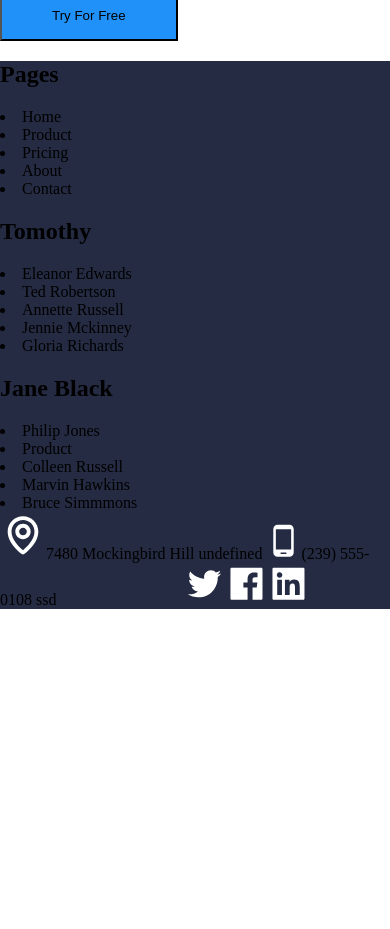
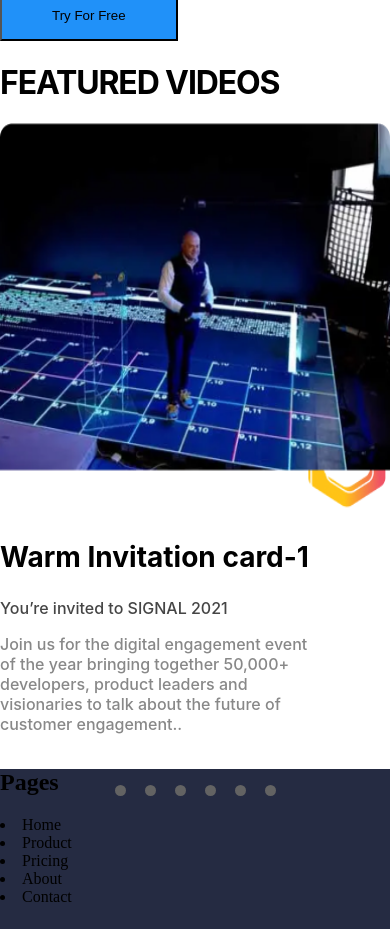
Before and after one commit to NoumanEjaz-dev/FigmaLand, a Next.js app: page / in a window 390 px wide. Shown: the part 3880-4809 px from the top of the page. Before the commit the page ends 4489 px from the top, so only its background shows below. Built offline with nearby package versions, Linux system fonts and the light colour scheme.

Commit message:
slider changes done

```diff
--- a/components/Navbar/Navbar.jsx
+++ b/components/Navbar/Navbar.jsx
@@ -1,6 +1,5 @@
 import React, { useState, useEffect } from "react";
 import Link from "next/link";
-// import Logo from "../src/img/dark.png";
 import Logo from "../../src/img/dark.png";
 import Image from "next/image";
 import Lindedin from "../../src/img/linkedin.png";
@@ -39,7 +38,7 @@
         }}
       >
         <div
-          className={`${styles.NavbarContainer} flex justify-evenly items-center text-white h-full px-6 pt-14`}
+          className={`${styles.NavbarContainer} flex justify-evenly items-center text-white h-full px-6 pt-4 pb-4`}
         >
           <div className="flex">
             <div className={`${styles.logoSm} `}>
--- a/components/Slider/SliderBox.js
+++ b/components/Slider/SliderBox.js
@@ -5,55 +5,94 @@
 import "slick-carousel/slick/slick-theme.css";
 import leftArrowIcon from "../../public/image/arrow-left.png";
 import rightArrowIcon from "../../public/image/arrowRight.png";
-import "../../src/styles/Home.module.css";
+import styles from "../../src/styles/Home.module.css";
+import { AiOutlineArrowRight } from "react-icons/ai";
+import { AiOutlineArrowLeft } from "react-icons/ai";
+
+// ... (Your other imports and components)
+
+// Updated SampleNextArrow component
 function SampleNextArrow(props) {
   const { className, style, onClick } = props;
   return (
     <div
-      className={className}
+      className={styles.arrow}
       style={{
         ...style,
+        fontSize: "50px",
+        cursor: "pointer",
+        // maringTop: "100px",
+
+        // color: "black !important", // Set arrow color to black
+        // fontSize: "30px !important", // Set arrow font size to 30px
+        // textAlign: "end",
+        // marginTop: "285px",
+        // width: "80px",
+        // cursor: "pointer",
+        // direction: "rtl",
         position: "absolute",
-        width: "100%",
-        textAlign: "end",
-        marginTop: "300px",
       }}
-      // onClick={onClick}
+      onClick={onClick}
     >
-      <Image
-        src={rightArrowIcon}
-        alt="arrowIcon"
-        width="80px"
-        height="60px"
-        onClick={onClick}
-      />
-      {/* <Image src={rightArrowIcon} alt="arrowIcon" width="80px" height="60px" /> */}
+      {/* <AiOutlineArrowLeft
+        color="gray"
+        className="arrowIcons"
+        style={{ marginTop: "13px" }}
+      /> */}
+      <svg
+        xmlns="http://www.w3.org/2000/svg"
+        width="60"
+        height="61"
+        viewBox="0 0 60 61"
+        fill="none"
+      >
+        <path
+          d="M58.2818 28.7243H9.38636L20.6358 17.4749L17.9842 14.8233L2.20804 30.5994L17.9842 46.3756L20.6358 43.724L9.38612 32.4743H58.2818V28.7243Z"
+          fill="#636363"
+        />
+      </svg>
     </div>
   );
 }
 
+// Updated SamplePrevArrow component
 function SamplePrevArrow(props) {
+  const isSmallScreen = () => window.innerWidth < 1024;
+
   const { className, style, onClick } = props;
   return (
     <div
-      // className={className}
+      className={styles.arrow}
       style={{
         ...style,
-        // display: "block",
-        marginTop: "610px",
-        // background: "",
-        position: "absolute",
+
+        float: "right",
+        fontSize: "50px",
+        width: "20px",
         cursor: "pointer",
-        zIndex: "1",
+        // width: "70px",
+        position: "relative",
+        right: "50px",
+        top: "660px",
       }}
+      onClick={onClick}
     >
-      <Image
-        src={leftArrowIcon}
-        alt="arrowIcon"
-        width="80px"
-        height="60px"
-        onClick={onClick}
-      />
+      {/* <AiOutlineArrowRight color="gray" className="arrowIcons" /> */}
+      <svg
+        color="gray"
+        className="arrowIcons"
+        // style={{ marginTop: "13px" }}
+        xmlns="http://www.w3.org/2000/svg"
+        width="57"
+        height="33"
+        viewBox="0 0 57 33"
+        fill="none"
+      >
+        <path
+          d="M0.718185 18.4749L49.6136 18.4749L38.3642 29.7243L41.0158 32.3759L56.7919 16.5998L41.0158 0.823656L38.3642 3.47525L49.6138 14.7249L0.718185 14.7249V18.4749Z"
+          fill="#636363"
+        />
+      </svg>
     </div>
   );
 }
@@ -61,49 +100,46 @@
 const SliderBox = () => {
   const settings = {
     dots: true,
-    arrow: true,
+    arrows: true,
     infinite: true,
     speed: 500,
     slidesToShow: 3,
     slidesToScroll: 1,
     nextArrow: <SampleNextArrow />,
     prevArrow: <SamplePrevArrow />,
+    customPaging: function (i) {
+      return <div className={`${styles.customDot} `}></div>;
+    },
     responsive: [
       {
         breakpoint: 1024,
         settings: {
-          slidesToShow: 3,
+          slidesToShow: 2,
           slidesToScroll: 3,
           infinite: true,
           dots: true,
         },
       },
       {
-        breakpoint: 600,
-        settings: {
-          slidesToShow: 2,
-          slidesToScroll: 2,
-          initialSlide: 2,
-        },
-      },
-      {
-        breakpoint: 480,
+        breakpoint: 786,
         settings: {
           slidesToShow: 1,
           slidesToScroll: 1,
+          dots: true,
         },
       },
     ],
   };
   return (
     <>
-      <div className="w-3/4 m-auto">
+      <div className="w-3/4 m-auto pb-36 ">
+        <h1 className={`${styles.SliderHeading} text-center`}>FEATURED VIDEOS</h1>
         <div className="mt-20">
           <Slider {...settings}>
             {data.map((d) => (
               // eslint-disable-next-line react/jsx-key
               <div className="">
-                <div className="flex justify-center items-center">
+                <div className="flex justify-center m-2 items-center">
                   <Image
                     src={d.img}
                     alt="image1"
@@ -113,9 +149,18 @@
                 </div>
 
                 <div className="flex flex-col justify-center items-center gap-5 p-4">
-                  <h2 className=" text-3xl font-bold">{d.name}</h2>
-                  <p>{d.title}</p>
-                  <p className="text-center w-96 m-auto">{d.Text}</p>
+                  <h2
+                    className={`${styles.TitleName} text-3xl font-bold text-center`}
+                  >
+                    {" "}
+                    {d.name}
+                  </h2>
+                  <p className={`${styles.InvitedText} text-center`}>
+                    {d.title}
+                  </p>
+                  <p className={`${styles.sliderText} text-center m-auto`}>
+                    {d.Text}
+                  </p>
                 </div>
               </div>
             ))}
@@ -128,37 +173,37 @@
 
 const data = [
   {
-    name: `Warm Invitation`,
+    name: `Warm Invitation card-1`,
     img: `/image/sliderImage.png`,
     title: `You’re invited to SIGNAL 2021`,
     Text: `Join us for the digital engagement event of the year bringing together 50,000+ developers, product leaders and visionaries to talk about the future of customer engagement.. `,
   },
   {
-    name: `Warm Invitation`,
+    name: `Warm Invitation card-2`,
     img: `/image/sliderImage.png`,
     title: `You’re invited to SIGNAL 2021`,
     Text: `Join us for the digital engagement event of the year bringing together 50,000+ developers, product leaders and visionaries to talk about the future of customer engagement.. `,
   },
   {
-    name: `Warm Invitation`,
+    name: `Warm Invitation card-3`,
     img: `/image/sliderImage.png`,
     title: `You’re invited to SIGNAL 2021`,
     Text: `Join us for the digital engagement event of the year bringing together 50,000+ developers, product leaders and visionaries to talk about the future of customer engagement.. `,
   },
   {
-    name: `Warm Invitation`,
+    name: `Warm Invitation card-4`,
     img: `/image/sliderImage.png`,
     title: `You’re invited to SIGNAL 2021`,
     Text: `Join us for the digital engagement event of the year bringing together 50,000+ developers, product leaders and visionaries to talk about the future of customer engagement.. `,
   },
   {
-    name: `Warm Invitation`,
+    name: `Warm Invitation card-5`,
     img: `/image/sliderImage.png`,
     title: `You’re invited to SIGNAL 2021`,
     Text: `Join us for the digital engagement event of the year bringing together 50,000+ developers, product leaders and visionaries to talk about the future of customer engagement.. `,
   },
   {
-    name: `Warm Invitation`,
+    name: `Warm Invitation card-6`,
     img: `/image/sliderImage.png`,
     title: `You’re invited to SIGNAL 2021`,
     Text: `Join us for the digital engagement event of the year bringing together 50,000+ developers, product leaders and visionaries to talk about the future of customer engagement.. `,
--- a/src/pages/index.tsx
+++ b/src/pages/index.tsx
@@ -23,6 +23,7 @@
             <Intro Change={isChange} SetChange={setIsChange} />
             <Feature />
             <Partners />
+            <SliderBox />
             <Footer />
           </div>
         </div>
--- a/src/styles/Home.module.css
+++ b/src/styles/Home.module.css
@@ -13,23 +13,6 @@
   /* clip-path: polygon(298% 0%, -169% 0%, 49% 108%); */
   /* clip-path: polygon(128% 0%, -27% 0%, 49% 84%); */
 }
-
-/* .slick-dots li button:before {
-  font-family: "slick" !important;
-  font-size: 18px !important;
-  line-height: 30px !important;
-  position: absolute !important;
-  top: 0;
-  left: 0;
-  width: 20px;
-  height: 20px;
-  content: "•";
-  text-align: center;
-  opacity: 0.25;
-  color: black;
-  -webkit-font-smoothing: antialiased;
-  -moz-osx-font-smoothing: grayscale;
-} */
 
 .Intro {
   background-image: url("../img/bg.png");
@@ -78,6 +61,9 @@
     width: 100%;
     margin: auto;
   }
+  .arrow {
+    display: none !important;
+  }
 }
 
 @media only screen and (max-width: 768px) {
@@ -93,6 +79,9 @@
   }
   .footerContainer {
     flex-wrap: wrap;
+  }
+  .arrow {
+    display: none !important;
   }
 }
 
@@ -257,3 +246,50 @@
 .footerSection {
   background: var(--Dark-background, #252b42);
 }
+
+.customDot {
+  width: 11px;
+  height: 11px;
+  border-radius: 50%;
+  background-color: #636363;
+  margin: 0 5px;
+  margin-top: 34px;
+}
+.sliderText {
+  width: 80%;
+  font-family: Inter;
+  font-size: 16px;
+  font-style: normal;
+  font-weight: 500;
+  line-height: normal;
+  color: #888;
+}
+
+.InvitedText {
+  color: #454545;
+
+  font-family: Inter;
+  font-size: 16px;
+  font-style: normal;
+  font-weight: 500;
+  line-height: normal;
+}
+
+.TitleName {
+  color: #000;
+  font-family: Inter;
+  font-size: 28px;
+  font-style: normal;
+  font-weight: 700;
+  line-height: normal;
+}
+
+.SliderHeading {
+  color: #000;
+  font-family: Inter;
+  font-size: 32px;
+  font-style: normal;
+  font-weight: 700;
+  line-height: normal;
+  letter-spacing: -1.12px;
+}
--- a/src/styles/global.css
+++ b/src/styles/global.css
@@ -2,110 +2,13 @@
 @tailwind components;
 @tailwind utilities;
 
-:root {
-  --max-width: 1100px;
-  --border-radius: 12px;
-  --font-mono: ui-monospace, Menlo, Monaco, "Cascadia Mono", "Segoe UI Mono",
-    "Roboto Mono", "Oxygen Mono", "Ubuntu Monospace", "Source Code Pro",
-    "Fira Mono", "Droid Sans Mono", "Courier New", monospace;
-
-  --foreground-rgb: 0, 0, 0;
-  --background-start-rgb: 214, 219, 220;
-  --background-end-rgb: 255, 255, 255;
-
-  --primary-glow: conic-gradient(
-    from 180deg at 50% 50%,
-    #16abff33 0deg,
-    #0885ff33 55deg,
-    #54d6ff33 120deg,
-    #0071ff33 160deg,
-    transparent 360deg
-  );
-  --secondary-glow: radial-gradient(
-    rgba(255, 255, 255, 1),
-    rgba(255, 255, 255, 0)
-  );
-
-  --tile-start-rgb: 239, 245, 249;
-  --tile-end-rgb: 228, 232, 233;
-  --tile-border: conic-gradient(
-    #00000080,
-    #00000040,
-    #00000030,
-    #00000020,
-    #00000010,
-    #00000010,
-    #00000080
-  );
-
-  --callout-rgb: 238, 240, 241;
-  --callout-border-rgb: 172, 175, 176;
-  --card-rgb: 180, 185, 188;
-  --card-border-rgb: 131, 134, 135;
+.slick-prev:before,
+.slick-next:before {
+  font-family: "slick";
+  font-size: 49px;
+  line-height: 1;
+  opacity: 0.75;
+  color: #0000009e;
+  -webkit-font-smoothing: antialiased;
+  -moz-osx-font-smoothing: grayscale;
 }
-
-@media (prefers-color-scheme: dark) {
-  :root {
-    --foreground-rgb: 255, 255, 255;
-    --background-start-rgb: 0, 0, 0;
-    --background-end-rgb: 0, 0, 0;
-
-    --primary-glow: radial-gradient(rgba(1, 65, 255, 0.4), rgba(1, 65, 255, 0));
-    --secondary-glow: linear-gradient(
-      to bottom right,
-      rgba(1, 65, 255, 0),
-      rgba(1, 65, 255, 0),
-      rgba(1, 65, 255, 0.3)
-    );
-
-    --tile-start-rgb: 2, 13, 46;
-    --tile-end-rgb: 2, 5, 19;
-    --tile-border: conic-gradient(
-      #ffffff80,
-      #ffffff40,
-      #ffffff30,
-      #ffffff20,
-      #ffffff10,
-      #ffffff10,
-      #ffffff80
-    );
-
-    --callout-rgb: 20, 20, 20;
-    --callout-border-rgb: 108, 108, 108;
-    --card-rgb: 100, 100, 100;
-    --card-border-rgb: 200, 200, 200;
-  }
-}
-
-* {
-  box-sizing: border-box;
-  padding: 0;
-  margin: 0;
-}
-
-html,
-body {
-  max-width: 100vw;
-  overflow-x: hidden;
-}
-
-body {
-  color: rgb(var(--foreground-rgb));
-  background: linear-gradient(
-      to bottom,
-      transparent,
-      rgb(var(--background-end-rgb))
-    )
-    rgb(var(--background-start-rgb));
-}
-
-a {
-  color: inherit;
-  text-decoration: none;
-}
-
-@media (prefers-color-scheme: dark) {
-  html {
-    color-scheme: dark;
-  }
-}
--- a/src/styles/globals.css
+++ b/src/styles/globals.css
@@ -2,110 +2,13 @@
 @tailwind components;
 @tailwind utilities;
 
-:root {
-  --max-width: 1100px;
-  --border-radius: 12px;
-  --font-mono: ui-monospace, Menlo, Monaco, "Cascadia Mono", "Segoe UI Mono",
-    "Roboto Mono", "Oxygen Mono", "Ubuntu Monospace", "Source Code Pro",
-    "Fira Mono", "Droid Sans Mono", "Courier New", monospace;
-
-  --foreground-rgb: 0, 0, 0;
-  --background-start-rgb: 214, 219, 220;
-  --background-end-rgb: 255, 255, 255;
-
-  --primary-glow: conic-gradient(
-    from 180deg at 50% 50%,
-    #16abff33 0deg,
-    #0885ff33 55deg,
-    #54d6ff33 120deg,
-    #0071ff33 160deg,
-    transparent 360deg
-  );
-  --secondary-glow: radial-gradient(
-    rgba(255, 255, 255, 1),
-    rgba(255, 255, 255, 0)
-  );
-
-  --tile-start-rgb: 239, 245, 249;
-  --tile-end-rgb: 228, 232, 233;
-  --tile-border: conic-gradient(
-    #00000080,
-    #00000040,
-    #00000030,
-    #00000020,
-    #00000010,
-    #00000010,
-    #00000080
-  );
-
-  --callout-rgb: 238, 240, 241;
-  --callout-border-rgb: 172, 175, 176;
-  --card-rgb: 180, 185, 188;
-  --card-border-rgb: 131, 134, 135;
+.slick-prev:before,
+.slick-next:before {
+  font-family: "slick";
+  font-size: 49px;
+  line-height: 1;
+  opacity: 0.75;
+  color: #0000009e;
+  -webkit-font-smoothing: antialiased;
+  -moz-osx-font-smoothing: grayscale;
 }
-
-@media (prefers-color-scheme: dark) {
-  :root {
-    --foreground-rgb: 255, 255, 255;
-    --background-start-rgb: 0, 0, 0;
-    --background-end-rgb: 0, 0, 0;
-
-    --primary-glow: radial-gradient(rgba(1, 65, 255, 0.4), rgba(1, 65, 255, 0));
-    --secondary-glow: linear-gradient(
-      to bottom right,
-      rgba(1, 65, 255, 0),
-      rgba(1, 65, 255, 0),
-      rgba(1, 65, 255, 0.3)
-    );
-
-    --tile-start-rgb: 2, 13, 46;
-    --tile-end-rgb: 2, 5, 19;
-    --tile-border: conic-gradient(
-      #ffffff80,
-      #ffffff40,
-      #ffffff30,
-      #ffffff20,
-      #ffffff10,
-      #ffffff10,
-      #ffffff80
-    );
-
-    --callout-rgb: 20, 20, 20;
-    --callout-border-rgb: 108, 108, 108;
-    --card-rgb: 100, 100, 100;
-    --card-border-rgb: 200, 200, 200;
-  }
-}
-
-* {
-  box-sizing: border-box;
-  padding: 0;
-  margin: 0;
-}
-
-html,
-body {
-  max-width: 100vw;
-  overflow-x: hidden;
-}
-
-body {
-  color: rgb(var(--foreground-rgb));
-  background: linear-gradient(
-      to bottom,
-      transparent,
-      rgb(var(--background-end-rgb))
-    )
-    rgb(var(--background-start-rgb));
-}
-
-a {
-  color: inherit;
-  text-decoration: none;
-}
-
-@media (prefers-color-scheme: dark) {
-  html {
-    color-scheme: dark;
-  }
-}
```
Also changed, not shown: components/Slider/sliderbox.css (added), 2 other files (tests, documents, lock files or other folders).
